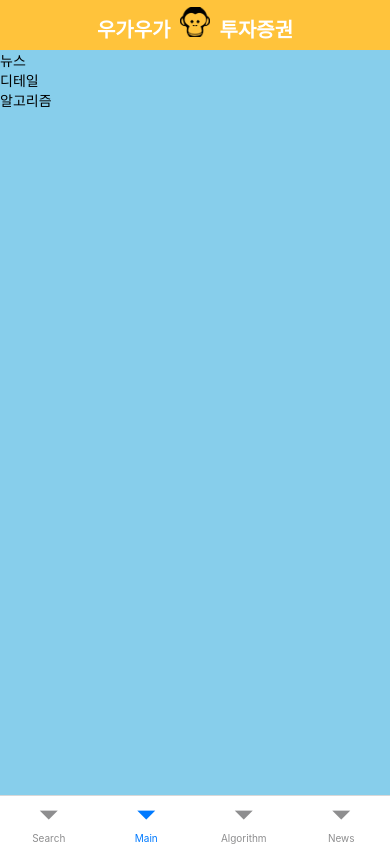
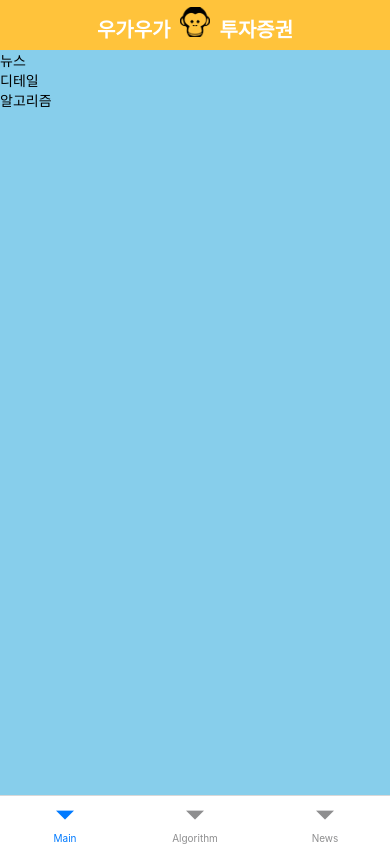
Before and after one commit to geunsoo96/Stock_ProjectA_Mobile, a React Native app in the folder projectA/: screen / in a window 390 px wide. Built offline with nearby package versions, Linux system fonts and the light colour scheme.

Commit message:
app.js 수정

```diff
--- a/projectA/src/App.js
+++ b/projectA/src/App.js
@@ -8,7 +8,6 @@ import Main from './Layout/Main';
 import Algorithm from './components/Algorithm/algorithm';
 import News from './components/News/News.js';
 import Detail from './components/Detail/Detail';
-import Search from './components/Search/Search';
 
 // const Stack = createNativeStackNavigator();
 const Tab = createBottomTabNavigator();
@@ -20,7 +19,6 @@ export default function App() {
         <Tab.Navigator
           initialRouteName="Main"
           screenOptions={{headerShown: false}}>
-          <Tab.Screen name="Search" component={Detail} />
           <Tab.Screen name="Main" component={Main} />
           <Tab.Screen name="Algorithm" component={Algorithm} />
           <Tab.Screen name="News" component={News} />
```
Also changed, not shown: 2 other files (tests, documents, lock files or other folders).
